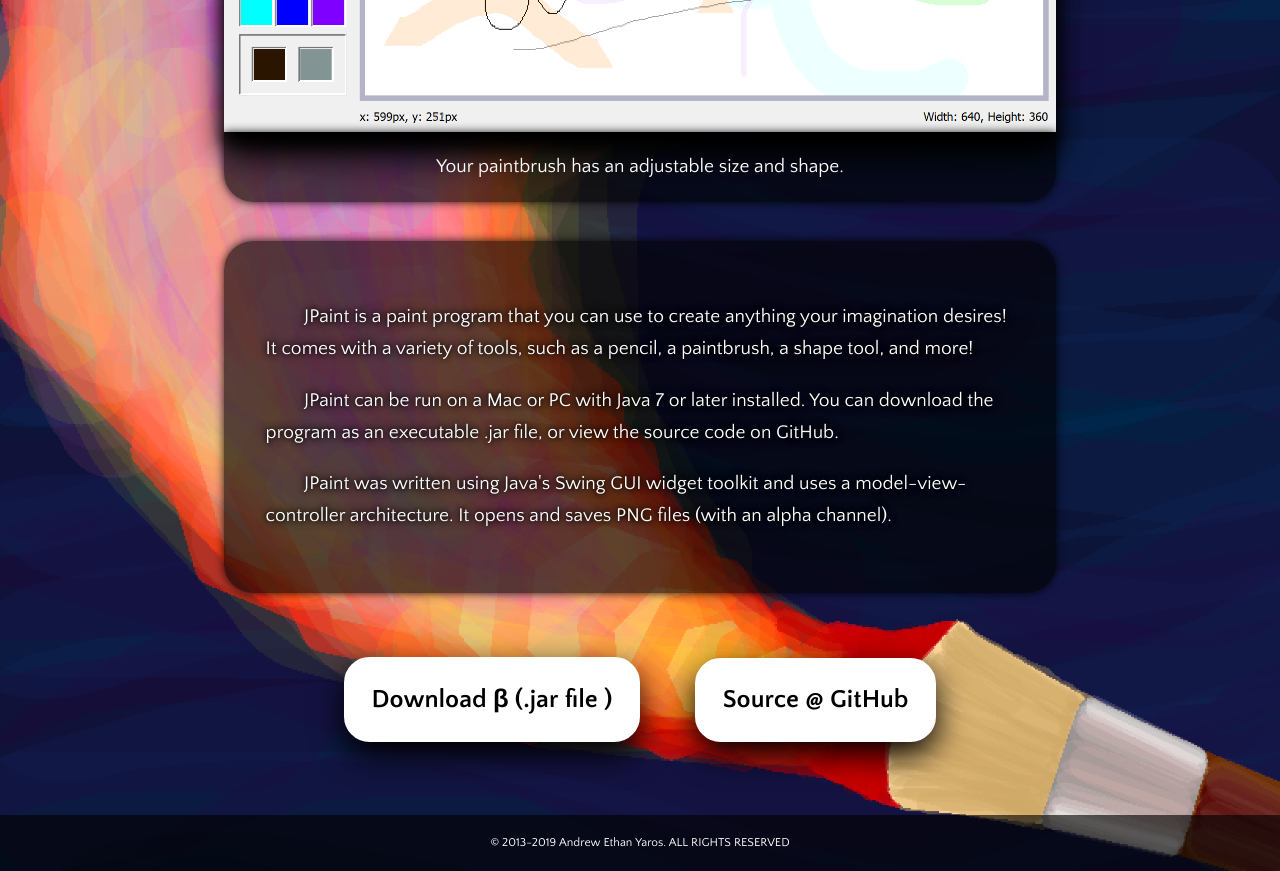
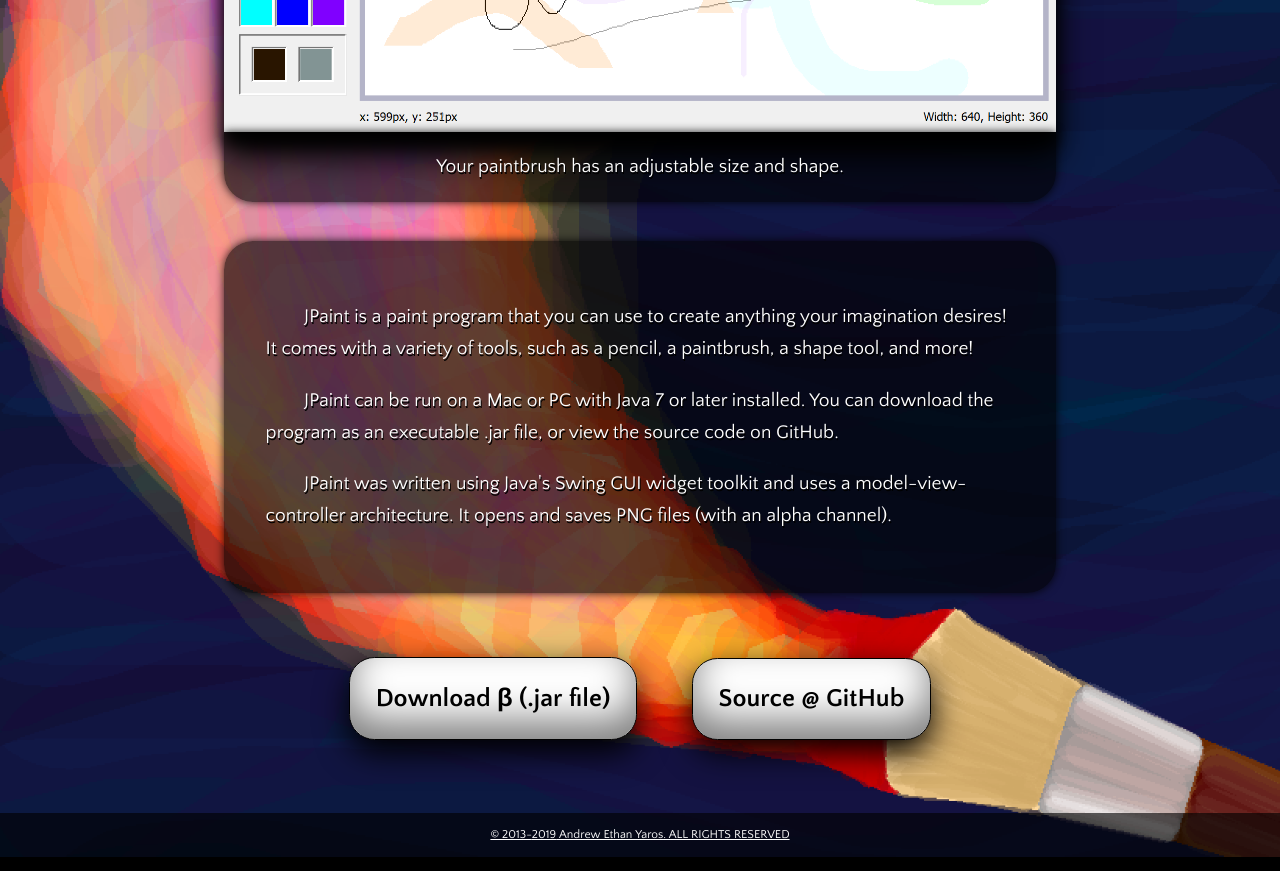
Before and after one commit to aeyaros/JPaint, a plain HTML site: page docs/index.html in a window 1280 px wide. Shown: the part 860-1731 px from the top of the page. Drawn offline with Linux system fonts and the light colour scheme.

Commit message:
Formatting adjustments, link to main website in footer

```diff
--- a/docs/index.html
+++ b/docs/index.html
@@ -100,6 +100,7 @@
         #imageDescription, #text {
             box-shadow: 0 0 .5em rgba(0, 0, 0, .85);
             background-color: rgba(0, 0, 0, .625);
+            text-shadow: .05em .1em 0 black;
         }
 
         #imageDescription {
@@ -115,7 +116,6 @@
         #text {
             width: 90%;
             padding: 5%;
-            text-shadow: 0 0 .3em black, 0 0 .5em black;
             text-indent: 2em;
             border-radius: 1.5em;
         }
@@ -135,17 +135,19 @@
             background-color: white;
             font-size: 2vw;
             font-weight: bold;
-            border: .1em solid white;
+            border: 1px solid black;
             padding: 1em;
             border-radius: 1em;
             text-decoration: none;
-            box-shadow: 0 .5em 1.25em black;
+            box-shadow: 0 .5em 1.25em black, inset 0 -.75em 1.5em gray;
             text-align: center;
         }
 
         .linkButton:hover {
             color: white;
             background-color: black;
+            box-shadow: 0 .5em 1.25em black;
+            border: 1px solid white;
         }
 
         .linkButton:active {
@@ -158,6 +160,15 @@
             padding: 12px;
             margin-bottom: 0;
             font-size: 12px;
+            line-height: 20px;
+        }
+
+        #footer a, #footer a:active {
+            color: white;
+        }
+
+        #footer a:hover {
+            color: orange;
         }
 
         @media only screen and (max-width: 900px) {
@@ -242,13 +253,13 @@
 </div>
 
 <div id="downloadButtons">
-    <a class="linkButton" href="./Files/JPaint.jar" target="_blank">Download&nbsp;&#x3B2; (.jar&nbsp;file&nbsp;)</a>
-    <a class="linkButton" href="https://github.com/aeyaros/JPaint" target="_blank">Source @ GitHub</a>
+    <a class="linkButton" href="./Files/JPaint.jar" target="_blank">Download&nbsp;&#x3B2; (.jar&nbsp;file)</a>
+    <a class="linkButton" href="https://github.com/aeyaros/JPaint" target="_blank">Source @&nbsp;GitHub</a>
 </div>
 
 <div id="footer">
-    &copy;&nbsp;2013-<span id="currentDate">2019</span>&nbsp;Andrew&nbsp;Ethan&nbsp;Yaros.
-    ALL&nbsp;RIGHTS&nbsp;RESERVED
+    <a href="https://yaros.ae">&copy;&nbsp;2013-<span id="currentDate">2019</span>&nbsp;Andrew&nbsp;Ethan&nbsp;Yaros.
+        ALL&nbsp;RIGHTS&nbsp;RESERVED</a>
 </div>
 
 </body>
```
